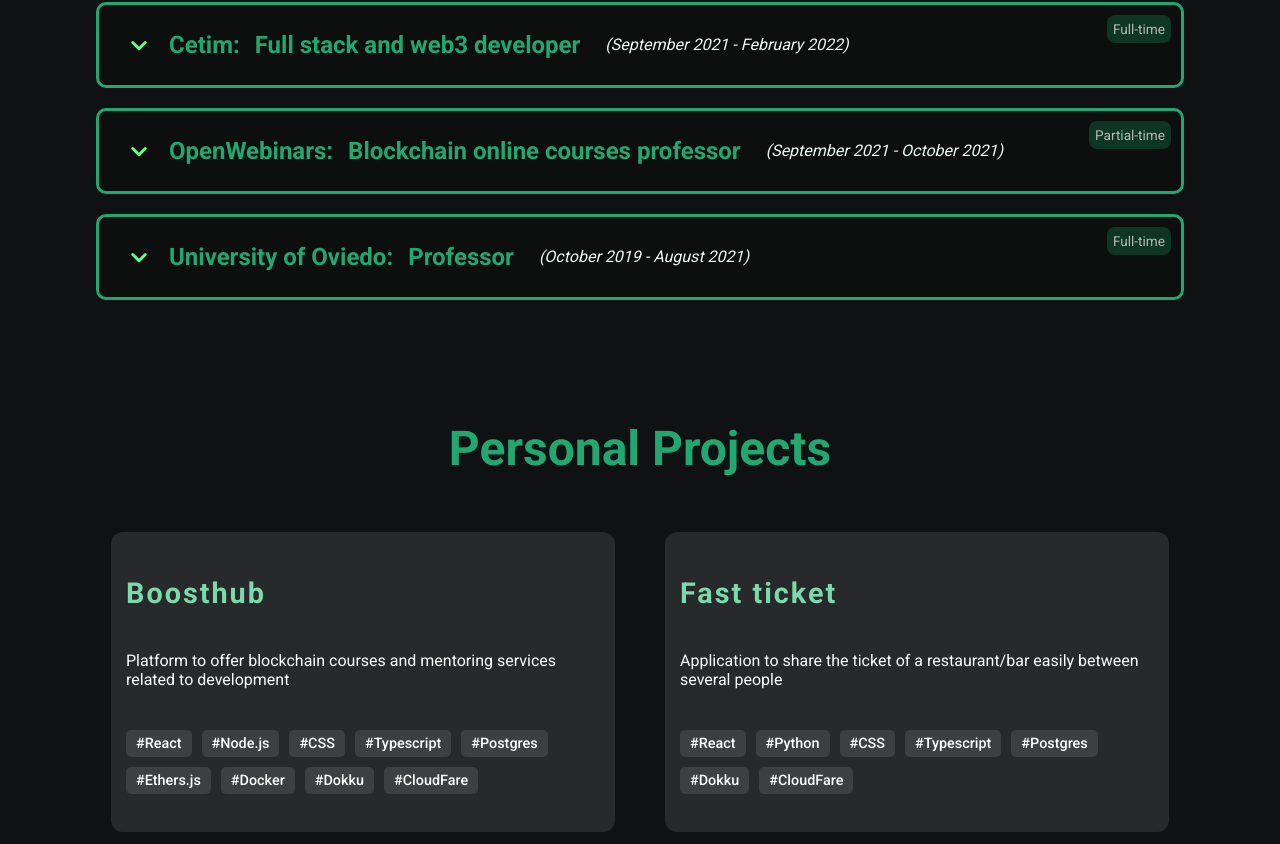
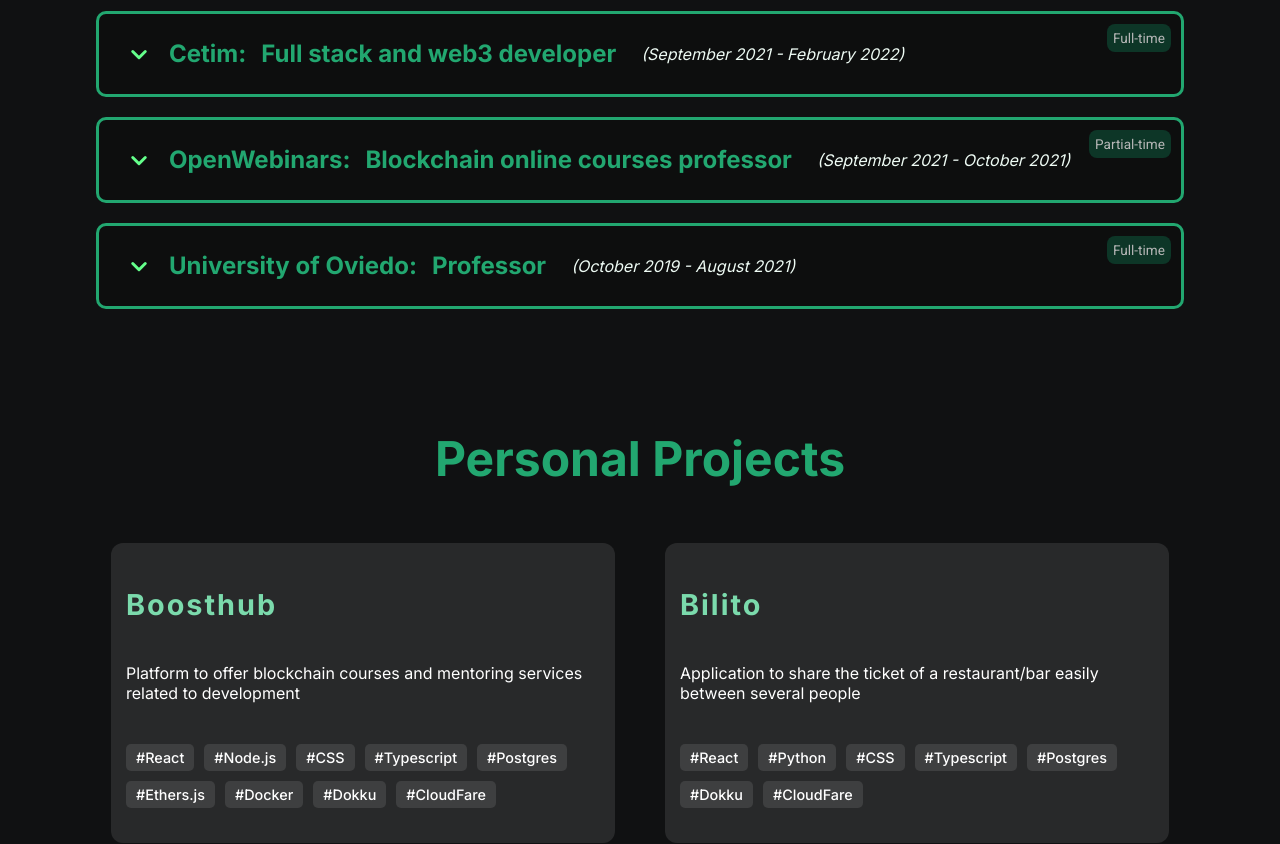
Before and after one commit to javirro/javirro-personal, a React (Create React App) app: page / in a window 1280 px wide. Shown: the part 791-1635 px from the top of the page. Built offline with nearby package versions, Linux system fonts and the light colour scheme.

Commit message:
add some updates

```diff
--- a/src/App.css
+++ b/src/App.css
@@ -1,4 +1,9 @@
 @import url("https://fonts.googleapis.com/css2?family=Roboto:wght@300;400;500;700&display=swap");
+@import url('https://fonts.googleapis.com/css2?family=Inter:wght@400;500;600;700&display=swap');
+
+* {
+  font-family: Inter;
+}
 .App {
   min-height: 100vh;
   width: 100%;
--- a/src/components/WorkExperience/WorkItem.css
+++ b/src/components/WorkExperience/WorkItem.css
@@ -38,8 +38,13 @@
 }
 
 .work-item ul li {
-  font-size: 1em;
-  color: white;
+  width: 80%;
+  text-align: left;
+  text-wrap: wrap;
+  font-weight: 500;
+  font-size: 1rem;
+  line-height: 1.5rem;
+  color: var(--white-green);
 }
 
 .work-item .full-time {
@@ -81,6 +86,7 @@
   }
 
   .work-item ul li {
-    text-align: left;
+    width: 100%;
+    text-align: center;
   }
 }
--- a/src/data/personalProjects.json
+++ b/src/data/personalProjects.json
@@ -17,16 +17,16 @@
 
   },
   {
-    "title": "Fast ticket",
+    "title": "Bilito",
     "description": "Application to share the ticket of a restaurant/bar easily between several people",
-    "url": "https://foodie-easypay.store",
+    "url": "https://bilito.fun",
     "github": "",
     "isTeamWork": true,
     "teamText": "It was developed in collaboration with  an expert in data science. I was in charge of the full front-end development, the CORS configuration in the backend and all of the infrastructure settings.",
     "stack": ["React", "Python", "CSS", "Typescript", "Postgres",  "Dokku", "CloudFare"],
     "longDescription": {
       "frontend": "This project has been developed using React with Typescript. Application is designed to be used in a mobile phone.",
-      "backend": "The back-end has been developed using Python, specifically Fast-API. The backed used an API for an enterprise called Mindee which performs an OCR to the restaurant receipts.",
+      "backend": "The back-end has been developed using Python, specifically Fast-API. To achieve the main funcionality, processing the receipt image, we used a combination of Open AI and Google API.",
       "database": "The database used is Postgres. I used a Dokku app to create the database.",
       "deployment": "The application is deployed in a personal VPS with Ubuntu distribution. I used Dokku as orchestration tool and CloudFare as CDN. The domain is managed by CloudFare."
     }
@@ -37,7 +37,7 @@
     "url": "https://smart-swapper.netlify.app/",
     "github": "https://github.com/javirro/paraswap",
     "isTeamWork": false,
-    "teamText": "This project was developed by myself. It is an example of how  to build a simple but useful Dapp. At this moment it is only valid for Binance Smart chain but in the future it wwould  be multichain.",
+    "teamText": "This project was developed by myself. It is an example of how  to build a simple but useful Dapp. At this moment it is only valid for Binance Smart chain but in the future it would  be multichain.",
     "stack": ["React", "CSS", "Typescript",  "Web3.js", "EIP6963", "Paraswap API"],
     "longDescription": {
       "frontend": "This project has been developed using React with Typescript. To interact to blockchain network it used web3.js and the wallets  connection is based on EIP-6963 which permits detect several browser wallet at the same time. The application is fully responsive.",
--- a/src/data/workExperience.json
+++ b/src/data/workExperience.json
@@ -7,9 +7,9 @@
     "endDate": "Current",
     "fullTime": true,
     "rol": [
-      "Working in DEFI (Decentralized finance) startup from the beginning of the proyect.",
-      "Coordinate front-end, back-end and blockchain development with the team and the CTO.",
-      "Analyse product owner requirements and market narratives to build the new features."
+      "Working in company own product. Develop front-end or back-end depending on the project requirements in each moment. I lead and manage a team of 3 developers and I am used to work hand by hand with the CTO to deliver the best code quality we could.",
+      "Scrum methodology is used to organise project evolution. I am the main link between the devs team and product owner, design and marketing teams to provide and receive continuous feedback about product iterations, assuring time efficiency for all of us",
+      "Some of the hardest issues which I worked against were: Manage real-time communications through WebSocket, massive asynchronous request, responsive styles, manage global application state with Redux and reduce loading time for huge data amount"
     ],
     "techStack": ["React", "Node", "Typescript", "Sass", "Solidity", "Postgres", "Gitlab", "Docker", "Dokku"]
   },
--- a/src/index.css
+++ b/src/index.css
@@ -1,8 +1,7 @@
+
 body {
   margin: 0;
-  font-family: -apple-system, BlinkMacSystemFont, 'Segoe UI', 'Roboto', 'Oxygen',
-    'Ubuntu', 'Cantarell', 'Fira Sans', 'Droid Sans', 'Helvetica Neue',
-    sans-serif;
+  font-family: 'Inter', sans-serif;
   -webkit-font-smoothing: antialiased;
   -moz-osx-font-smoothing: grayscale;
   background: var(--dark);
--- a/src/routes/Projects/Projects.css
+++ b/src/routes/Projects/Projects.css
@@ -12,8 +12,17 @@
   padding: 40px;
   padding-bottom: 100px;
   box-sizing: border-box;
+  animation: page-appear-from-left 0.8s ease;
 }
 
+@keyframes page-appear-from-left {
+  0% {
+    transform: translateX(-100%);
+  }
+  100% {
+    transform: translateX(0);
+  }
+}
 .bento-grid {
   display: grid;
   grid-template-columns: 35% 60%;
```
